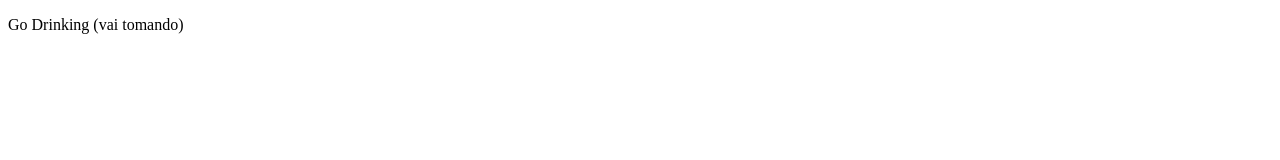
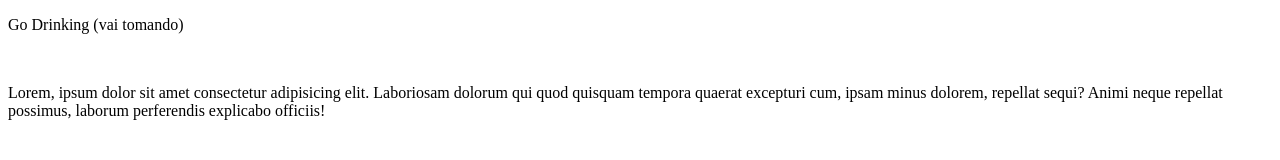
Before and after one commit to lipex459-dev/webdev2, a plain HTML site: page index.html in a window 1280 px wide. Drawn offline with Linux system fonts and the light colour scheme.

Commit message:
Texto adicionad

```diff
--- a/index.html
+++ b/index.html
@@ -7,6 +7,8 @@
 </head>
 <body>
     <p>Go Drinking (vai tomando)</p>
+    <br>
+    <P> Lorem, ipsum dolor sit amet consectetur adipisicing elit. Laboriosam dolorum qui quod quisquam tempora quaerat excepturi cum, ipsam minus dolorem, repellat sequi? Animi neque repellat possimus, laborum perferendis explicabo officiis!</P>
 
 </body>
 </html>
```
